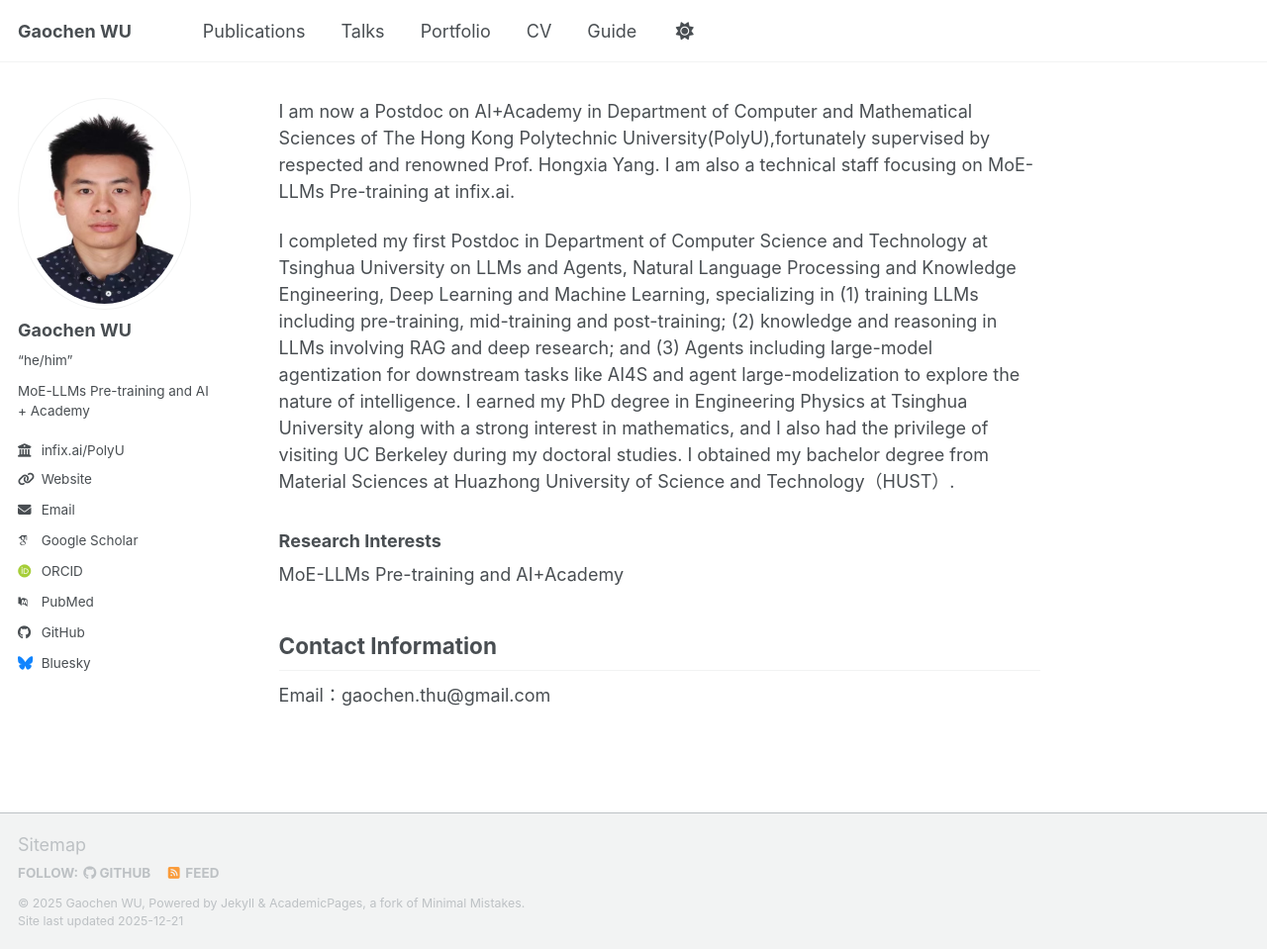
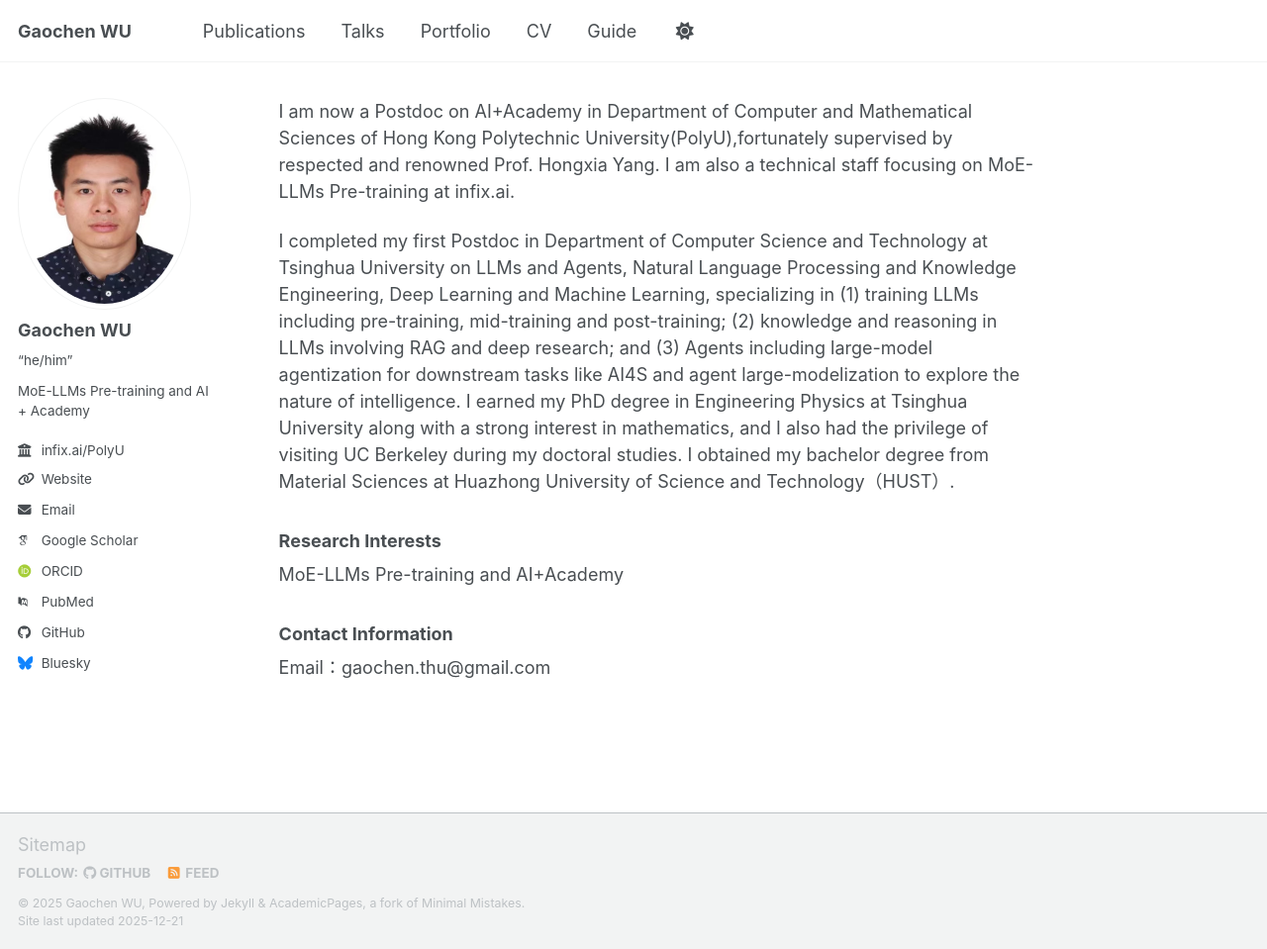
Before and after one commit to wgc20/wgc20.github.io, a Jekyll site: the page built from _pages/about.md, in a window 1280 px wide and 959 px high. Shown: the whole window at 99% size. Built offline with Jekyll 4.4.1, drawn with Linux system fonts in a browser that asks for light colours; some web fonts are replaced; a script bundle is joined from its source files by our own code; library files that are not in the unit come from our copies.

Commit message:
Update about.md

```diff
--- a/_pages/about.md
+++ b/_pages/about.md
@@ -8,7 +8,7 @@ redirect_from:
 ---
 
 
-I am now a Postdoc on AI+Academy in Department of Computer and Mathematical Sciences of The Hong Kong Polytechnic University(PolyU),fortunately supervised by respected and renowned Prof. Hongxia Yang. I am also a technical staff focusing on MoE-LLMs Pre-training at infix.ai.
+I am now a Postdoc on AI+Academy in Department of Computer and Mathematical Sciences of Hong Kong Polytechnic University(PolyU),fortunately supervised by respected and renowned Prof. Hongxia Yang. I am also a technical staff focusing on MoE-LLMs Pre-training at infix.ai.
 
 I completed my first Postdoc in Department of Computer Science and Technology at Tsinghua University on LLMs and Agents, Natural Language Processing and Knowledge Engineering, Deep Learning and Machine Learning, specializing in (1) training LLMs including pre-training, mid-training and post-training; (2) knowledge and reasoning in LLMs involving RAG and deep research; and (3) Agents including large-model agentization for downstream tasks like AI4S and agent large-modelization to explore the nature of intelligence. I earned my PhD degree in Engineering Physics at Tsinghua University along with a strong interest in mathematics, and I also had the privilege of visiting UC Berkeley during my doctoral studies. I obtained my bachelor degree from Material Sciences at Huazhong University of Science and Technology（HUST）.
 
@@ -16,6 +16,6 @@ I completed my first Postdoc in Department of Computer Science and Technology at
 
 MoE-LLMs Pre-training and AI+Academy
 
-## Contact Information
+### Contact Information
 
 Email：gaochen.thu@gmail.com
```
